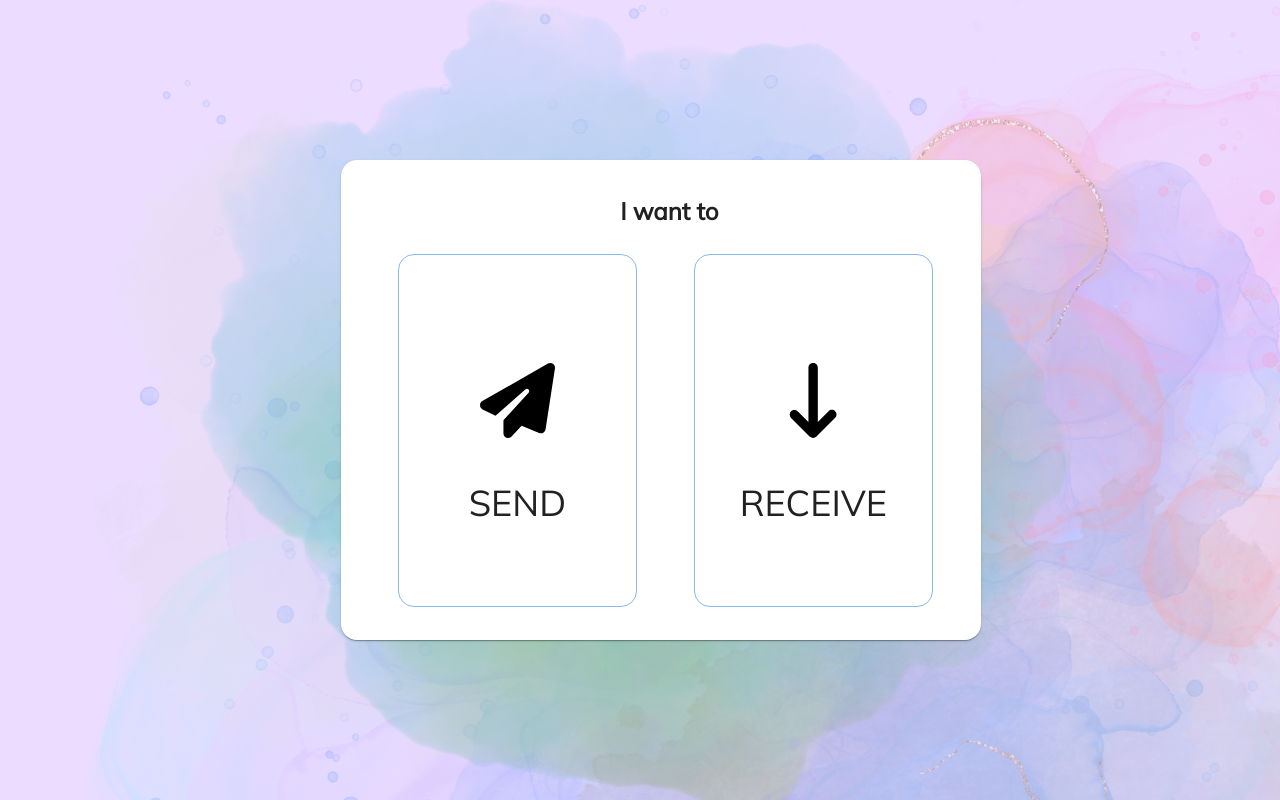
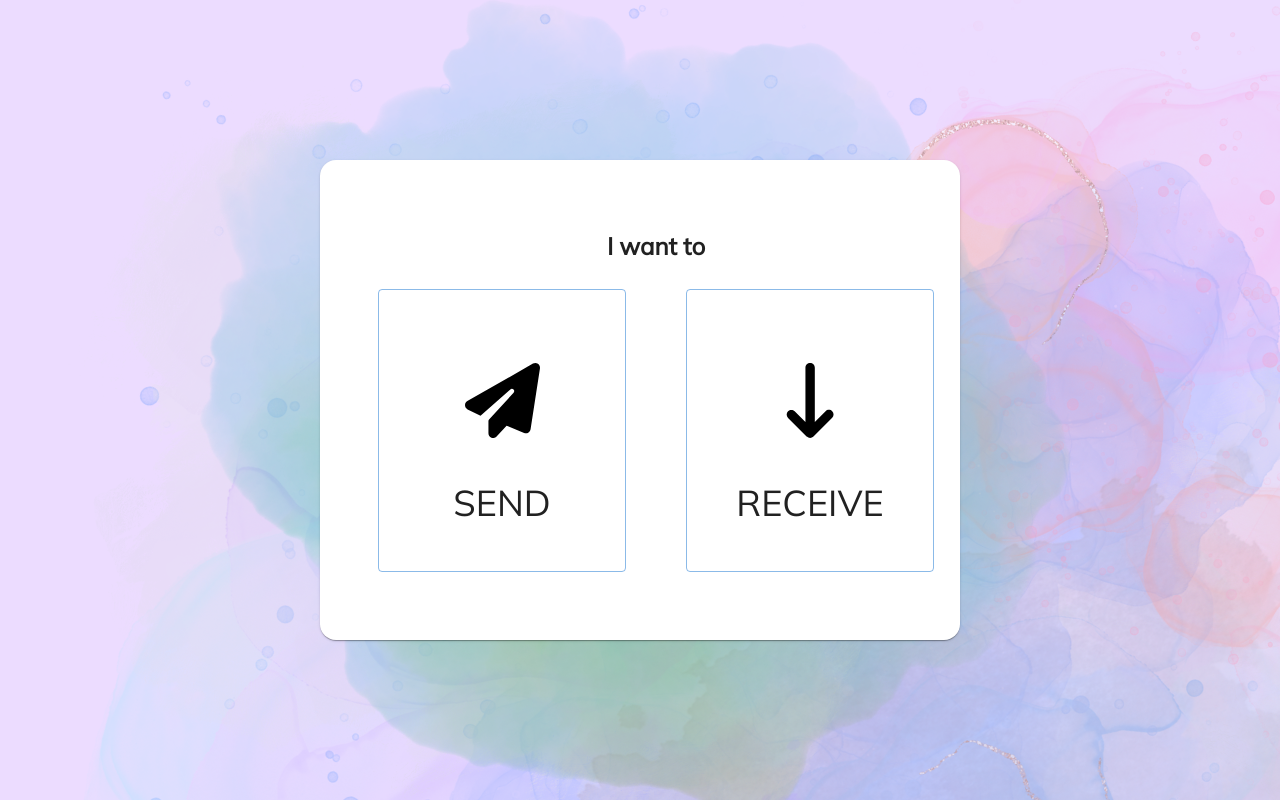
Before and after one commit to minghao912/Octopus-ui, a Next.js app: page / in a window 1280 px wide. Built offline with nearby package versions, Linux system fonts and the light colour scheme.

Commit message:
feat: abstract css classes

```diff
--- a/pages/index.tsx
+++ b/pages/index.tsx
@@ -23,7 +23,10 @@ enum SR {
 export default function Home() {
     const [currentContent, setCurrentContent] = useState<JSX.Element>(_getContent(STEP.ONE, null));
 
-    function _userAction(sr: SR) {
+    function _userAction(e: React.MouseEvent<HTMLButtonElement, MouseEvent>, sr: SR) {
+        // Make sure button click works on first click
+        e.persist();
+
         // Do fly away transition
         let f = document.querySelector('.fade-item');
         f?.classList.add(styles.flyAway);
@@ -43,12 +46,8 @@ export default function Home() {
                 direction="column"
                 justifyContent="center"
                 alignItems="space-around"
-                sx={{
-                    width: '100%',
-                    height: '100%',
-                    margin: 0
-                }}
-                className="fade-item"
+                sx={{ margin: 0 }}
+                className={["fade-item", styles.maxWH].join(" ")}
             >
                 <Grid item>
                     <Typography
@@ -67,28 +66,16 @@ export default function Home() {
                         direction="row"
                         justifyContent="space-around"
                         alignItems="center"
-                        sx={{
-                            width: '100%',
-                            height: '100%'
-                        }}
+                        className={styles.maxWH}
                     >
                         <Grid item
                             xs={5}
-                            sx={{
-                            width: '100%',
-                            height: '100%'
-                            }}
+                            className={styles.maxWH}
                         >
                             <Button
                                 variant="outlined"
-                                sx={{
-                                    width: '100%',
-                                    height: '100%',
-                                    padding: 5,
-                                    borderRadius: '16px',
-                                }}
-                                className={styles.raise}
-                                onClick={(e) => _userAction(SR.SEND)}
+                                className={[styles.raise, styles.maxWH, styles.roundButton].join(" ")}
+                                onClick={(e) => _userAction(e, SR.SEND)}
                             >
                                 <Grid
                                     container
@@ -118,20 +105,12 @@ export default function Home() {
                         </Grid>
                         <Grid item
                             xs={5}
-                            sx={{
-                            width: '100%',
-                            height: '100%'
-                            }}
+                            className={styles.maxWH}
                         >
                             <Button
                                 variant="outlined"
-                                sx={{
-                                    width: '100%',
-                                    height: '100%',
-                                    borderRadius: '16px',
-                                }}
-                                className={styles.raise}
-                                onClick={(e) => _userAction(SR.RECEIVE)}
+                                className={[styles.raise, styles.maxWH, styles.roundButton].join(" ")}
+                                onClick={(e) => _userAction(e, SR.RECEIVE)}
                             >
                                 <Grid
                                     container
@@ -173,11 +152,8 @@ export default function Home() {
                 direction="column"
                 justifyContent="center"
                 alignItems="space-around"
-                sx={{
-                    width: '100%',
-                    height: '100%',
-                    margin: 0
-                }}
+                className={styles.maxWH}
+                sx={{ margin: 0 }}
             >
                 <Grid item>
                     <Typography
@@ -196,27 +172,15 @@ export default function Home() {
                         direction="row"
                         justifyContent="space-around"
                         alignItems="center"
-                        sx={{
-                            width: '100%',
-                            height: '100%'
-                        }}
+                        className={styles.maxWH}
                     >
                         <Grid item
                             xs={5}
-                            sx={{
-                                width: '100%',
-                                height: '100%'
-                            }}
+                            className={styles.maxWH}
                         >
                             <Button
                                 variant="outlined"
-                                sx={{
-                                    width: '100%',
-                                    height: '100%',
-                                    padding: 5,
-                                    borderRadius: '16px',
-                                }}
-                                className={styles.raise}
+                                className={[styles.raise, styles.maxWH, styles.roundButton].join(" ")}
                             >
                                 <Link href={sr == SR.SEND ? "/send-text" : "/receive-text"}>
                                     <Grid
@@ -225,10 +189,7 @@ export default function Home() {
                                         direction="column"
                                         justifyContent="center"
                                         alignItems="center"
-                                        sx={{
-                                            width: '100%',
-                                            height: '100%'
-                                        }}
+                                        className={styles.maxWH}
                                     >
                                         <Grid item sx={{maxWidth: '100%'}}>
                                             <FontAwesomeIcon
@@ -251,19 +212,11 @@ export default function Home() {
                         </Grid>
                         <Grid item
                             xs={5}
-                            sx={{
-                                width: '100%',
-                                height: '100%'
-                            }}
+                            className={styles.maxWH}
                         >
                             <Button
                                 variant="outlined"
-                                sx={{
-                                    width: '100%',
-                                    height: '100%',
-                                    borderRadius: '16px',
-                                }}
-                                className={styles.raise}
+                                className={[styles.raise, styles.maxWH, styles.roundButton].join(" ")}
                             >
                                 <Link href={sr == SR.SEND ? "/send-file" : "/receive-file"} as="div">
                                     <Grid
@@ -272,10 +225,7 @@ export default function Home() {
                                         direction="column"
                                         justifyContent="center"
                                         alignItems="center"
-                                        sx={{
-                                            width: '100%',
-                                            height: '100%'
-                                        }}
+                                        className={styles.maxWH}
                                     >
                                         <Grid item sx={{maxWidth: '100%'}}>
                                             <FontAwesomeIcon
@@ -307,9 +257,14 @@ export default function Home() {
         spacing={0}
         alignItems="center"
         justifyContent="center"
-        style={{ minHeight: '100vh', paddingLeft: '15%', paddingRight: '15%' }}
+        style={{
+            minHeight: '100vh',
+            minWidth: 'calc(640px * 1.3)',
+            paddingLeft: '15%',
+            paddingRight: '15%'
+        }}
     >
-        <Grid item xs={8}>
+        <Grid item xs={8} style={{minHeight: '480px', minWidth: '640px'}}>
             <Card
                 sx={{
                     borderRadius: '16px',
@@ -319,9 +274,8 @@ export default function Home() {
                 className={styles.card}
             >
                 <CardContent
-                    style={{ height: '100%', width: '100%' }}
+                    className={styles.maxWH}
                 >
-
                     {currentContent}
                 </CardContent>
             </Card>
--- a/styles/Home.module.css
+++ b/styles/Home.module.css
@@ -11,6 +11,16 @@
 
 .raise {
     transition: 0.25s ease-in-out;
+}
+
+.maxWH {
+    height: 100%;
+    width: 100%;
+}
+
+.roundButton {
+    border-radius: 16px;
+    padding: 1em;
 }
 
 .flyAway {
```
